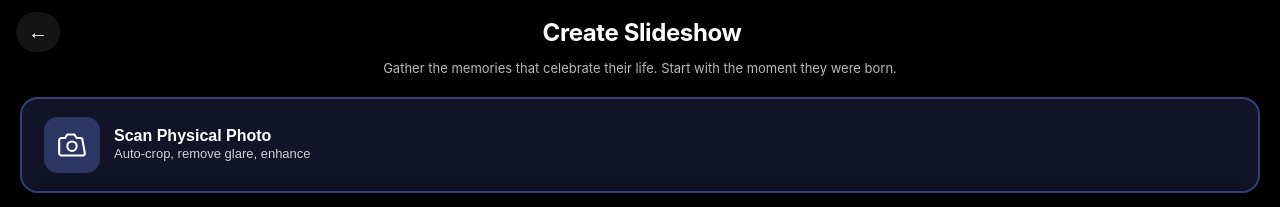
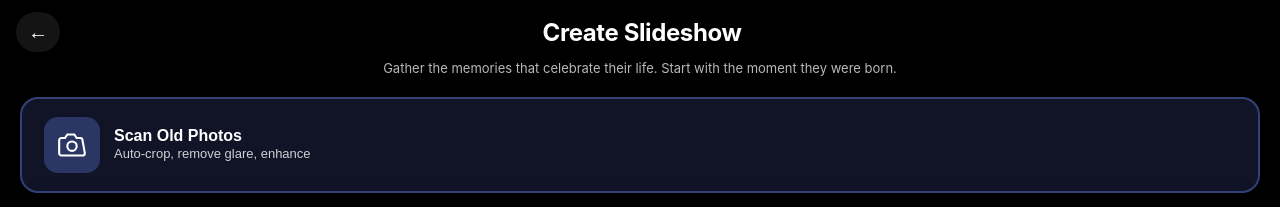
Before and after one commit to dashqrcodes/DASH, a Next.js app: page /slideshow in a window 1280 px wide. Shown: the top 207 px of the page. Built offline with nearby package versions, Linux system fonts and the light colour scheme.

Commit message:
Rename scan button copy

```diff
--- a/src/pages/slideshow.tsx
+++ b/src/pages/slideshow.tsx
@@ -309,7 +309,7 @@ const SlideshowPage: React.FC = () => {
       passed: 'Passed',
       birth: 'Birth',
       present: 'Present',
-      scanPhysicalPhoto: 'Scan Physical Photo',
+      scanPhysicalPhoto: 'Scan Old Photos',
       scanSubtitle: 'Auto-crop, remove glare, enhance',
       addPhotosVideos: 'Add Photos & Videos',
       addMore: 'Add More',
@@ -351,7 +351,7 @@ const SlideshowPage: React.FC = () => {
       passed: 'Fallecido',
       birth: 'Nacimiento',
       present: 'Presente',
-      scanPhysicalPhoto: 'Escanear Foto Física',
+      scanPhysicalPhoto: 'Escanear Fotos Antiguas',
       scanSubtitle: 'Recortar automáticamente, eliminar resplandor, mejorar',
       addPhotosVideos: 'Agregar Fotos y Videos',
       addMore: 'Agregar Más',
```
